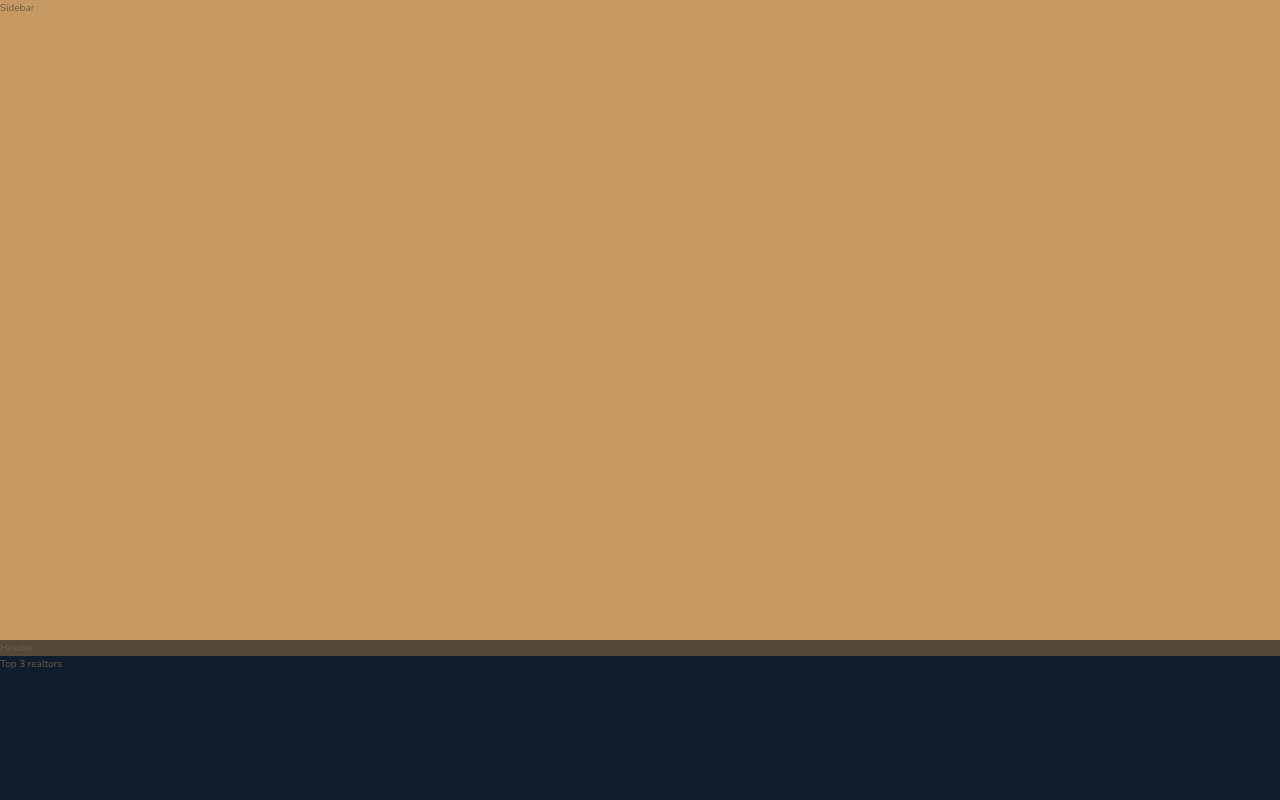
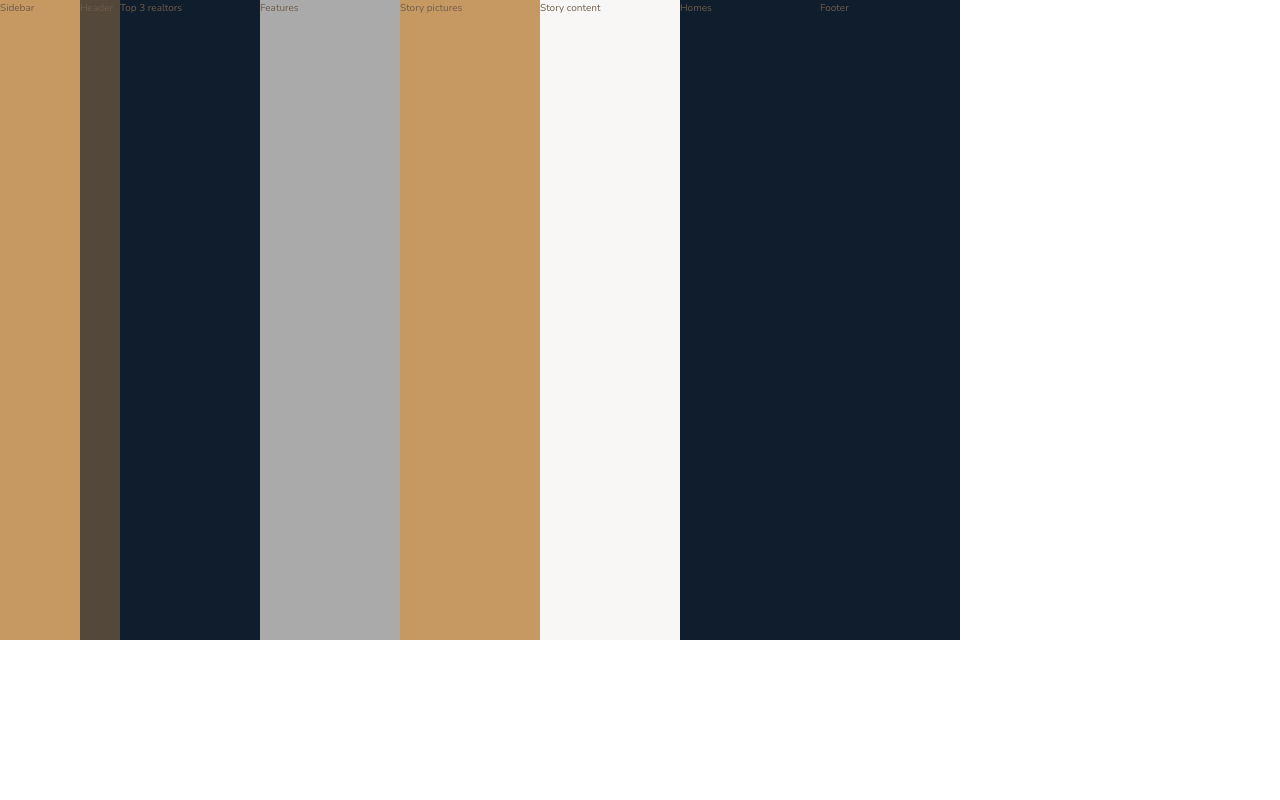
Before and after one commit to JohnSmith157/Nexter, a website: page index.html in a window 1280 px wide. Shown: the top 800 px of the page. Drawn offline with nearby package versions, Linux system fonts and the light colour scheme.

Commit message:
Have to complete the part 2 layout

```diff
--- a/sass/_base.scss
+++ b/sass/_base.scss
@@ -37,4 +37,5 @@ body {
 .container {
     display: grid;
     grid-template-rows: 80vh min-content 40vw repeat(3, min-content);
+    grid-template-columns: [sidebar-start] 8rem [sidebar-end full-start] 1fr [center-start] repeat(8, [col-start] minmax(min-content, 14rem) [col-end]) [center-end] 1fr [full-end];
 }
```
Also changed, not shown: css/style.css.
